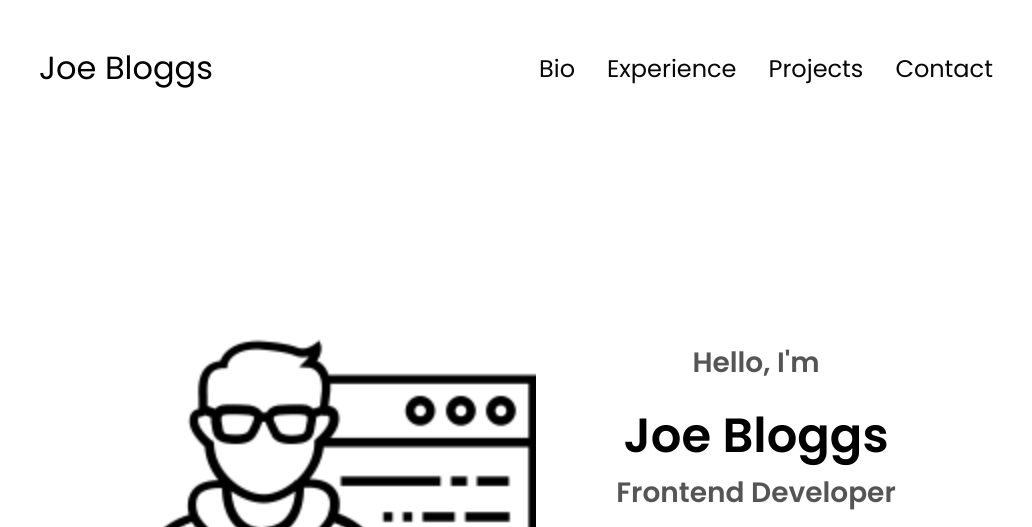
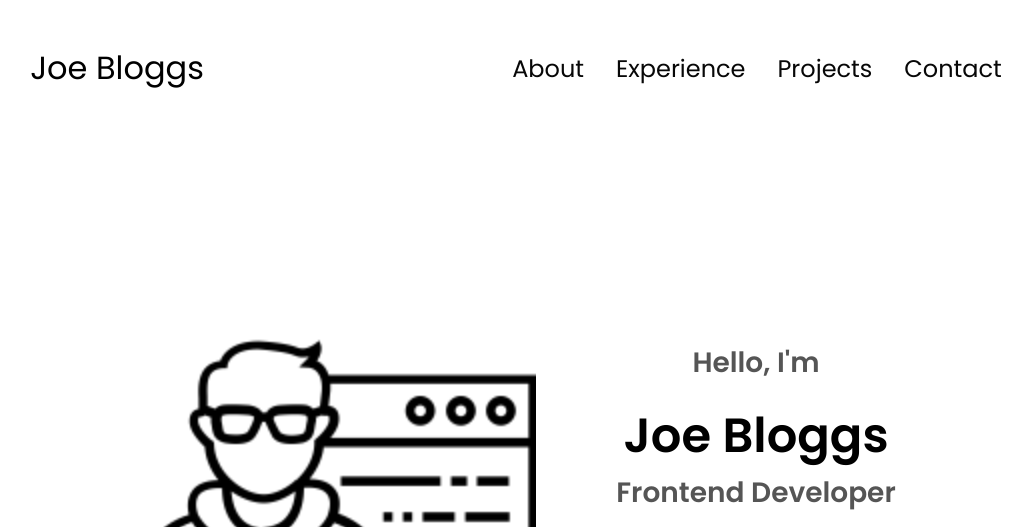
Before and after one commit to matthutt85/Portfolio_demo, a website: page src/index.html in a window 1280 px wide. Shown: the top 527 px of the page, without its empty margins (124-1156 px from the left). Drawn offline with nearby package versions, Linux system fonts and the light colour scheme; files that its build step writes are made by us from their sources.

Commit message:
Minor change to links

```diff
--- a/src/index.html
+++ b/src/index.html
@@ -14,7 +14,7 @@
         <div class="logo">Joe Bloggs</div>
         <div>
             <ul class="nav-links">
-                <li><a href="#bio">Bio</a></li>
+                <li><a href="#about">About</a></li>
                 <li><a href="#experience">Experience</a></li>
                 <li><a href="#projects">Projects</a></li>
                 <li><a href="#contacts">Contact</a></li>
@@ -30,7 +30,7 @@
                 <span></span>
             </div>
             <div class="menu-links">
-                <li><a href="#bio" onclick="toggleMenu()">Bio</a></li>
+                <li><a href="#about" onclick="toggleMenu()">About</a></li>
                 <li><a href="#experience" onclick="toggleMenu()">Experience</a></li>
                 <li><a href="#projects" onclick="toggleMenu()">Projects</a></li>
                 <li><a href="#contacts" onclick="toggleMenu()">Contacts</a></li>
@@ -228,7 +228,7 @@
         <nav>
             <div class="nav-links-container">
                 <ul class="nav-links">
-                    <li><a href="#about">Bio</a></li>
+                    <li><a href="#about">About</a></li>
                     <li><a href="#experience">Experience</a></li>
                     <li><a href="#projects">Projects</a></li>
                     <li><a href="#contacts">Contact</a></li>
```
